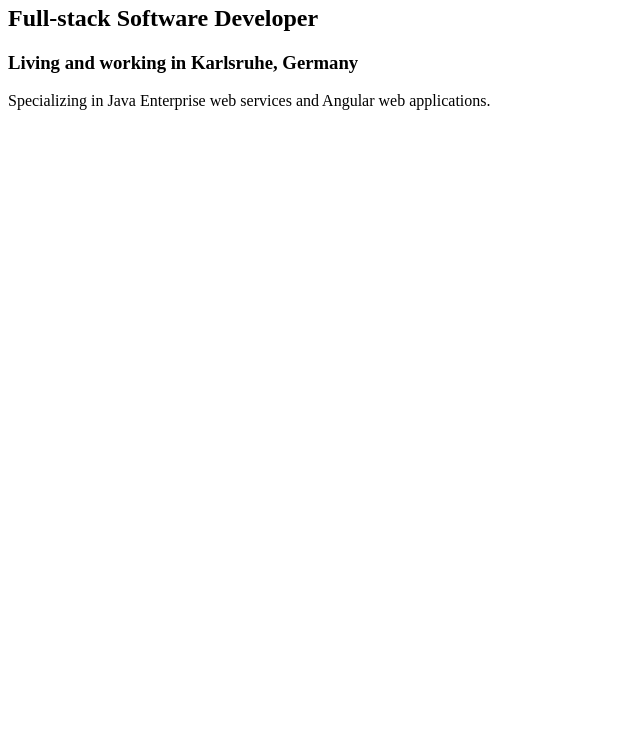
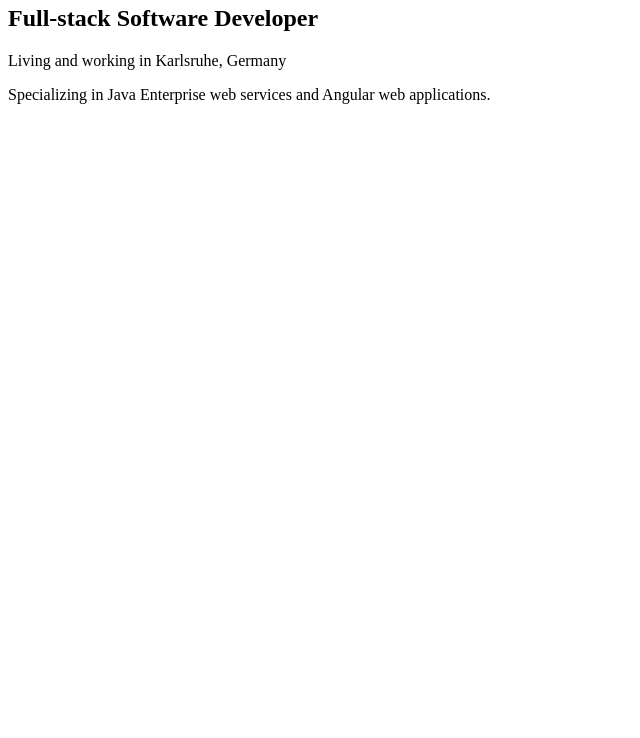
Before and after one commit to luisaceituno/luisaceituno.github.io, a plain HTML site: page index.html in a window 1280 px wide. Shown: the part 62-800 px from the top of the page, without its empty margins (0-640 px from the left). Drawn offline with Linux system fonts and the light colour scheme.

Commit message:
Remove docs

```diff
--- a/docs/index.html
+++ b/index.html
@@ -10,7 +10,7 @@
     <section class="profile">
         <h1>Luis Aceituno</h1>
         <h2>Full-stack Software Developer</h2>
-        <h3>Living and working in Karlsruhe, Germany</h3>
+        <p>Living and working in Karlsruhe, Germany</p>
         <p>Specializing in Java Enterprise web services and Angular web applications.</p>
     </section>
 </body>
```
